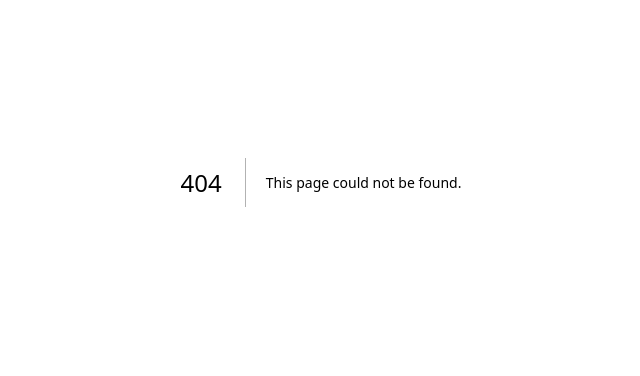
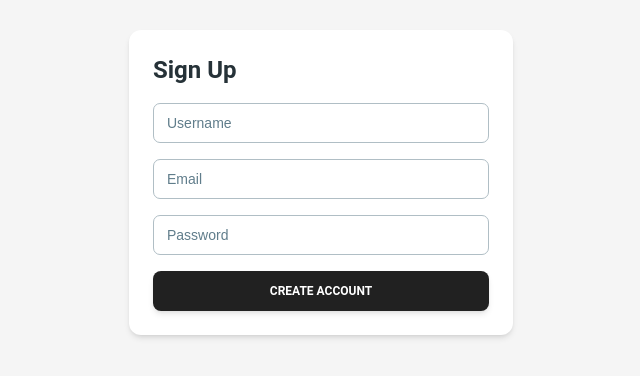
Before and after one commit to Naidiri1/movie-social-app-fe, a Next.js app: page /signUp in a window 1280 px wide. Before the commit this address had no page. Shown: the part 218-594 px from the top of the page, without its empty margins (319-959 px from the left). Built offline with nearby package versions, Linux system fonts and the light colour scheme.

Commit message:
added signup page

```diff
--- /dev/null
+++ b/src/app/signUp/page.tsx
@@ -0,0 +1,61 @@
+'use client';
+
+import React, { useState } from 'react';
+import { Card, Input, Button, Typography } from "@material-tailwind/react";
+
+export default function SignUp() {
+    const [username, setUsername] = useState('');
+    const [email, setEmail] = useState('');
+    const [password, setPassword] = useState('');
+    const [message, setMessage] = useState('');
+
+    const handleSignup = async (e: React.FormEvent) => {
+        e.preventDefault();
+        setMessage('');
+
+        try {
+            const response = await fetch('http://localhost:8080/api/auth/signup', {
+                method: 'POST',
+                headers: { 'Content-Type': 'application/json' },
+                body: JSON.stringify({ username, email, password }),
+            });
+
+            if (!response.ok) {
+                const errorData = await response.json();
+                setMessage(errorData.error || 'Signup failed');
+                return;
+            }
+
+            const data = await response.json();
+            sessionStorage.setItem('jwtToken', data.access_token);
+            setMessage('✅ Signup successful! You are now logged in.');
+        } catch (err) {
+            setMessage('❌ Server error');
+        }
+    };
+
+    return (
+        <div className="flex justify-center items-center h-screen bg-gray-100">
+            <Card className="w-96 p-6">
+                <Typography variant="h4" color="blue-gray" className="mb-4">
+                    Sign Up
+                </Typography>
+
+                <form onSubmit={handleSignup} className="flex flex-col gap-4">
+                    <Input label="Username" value={username} onChange={(e) => setUsername(e.target.value)} />
+                    <Input label="Email" type="email" value={email} onChange={(e) => setEmail(e.target.value)} />
+                    <Input label="Password" type="password" value={password} onChange={(e) => setPassword(e.target.value)} />
+                    <Button type="submit" fullWidth>
+                        Create Account
+                    </Button>
+                </form>
+
+                {message && (
+                    <Typography color="red" className="mt-4 text-center">
+                        {message}
+                    </Typography>
+                )}
+            </Card>
+        </div>
+    );
+}
```
